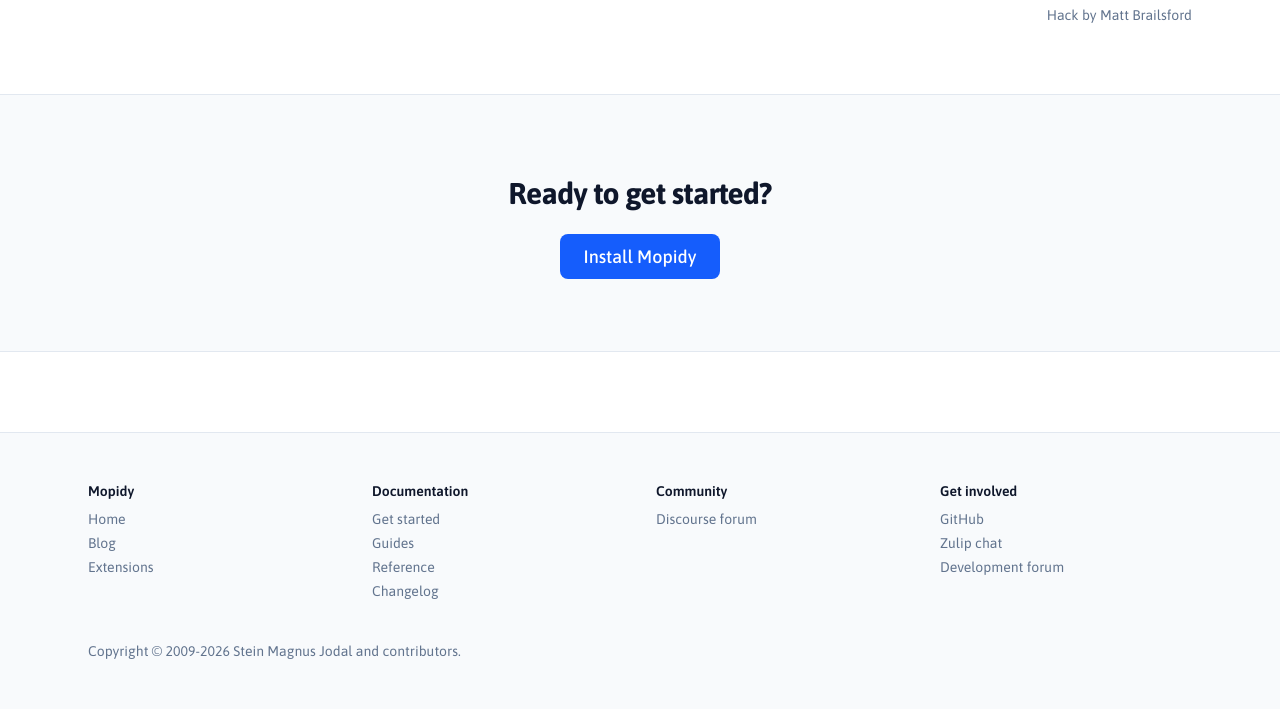
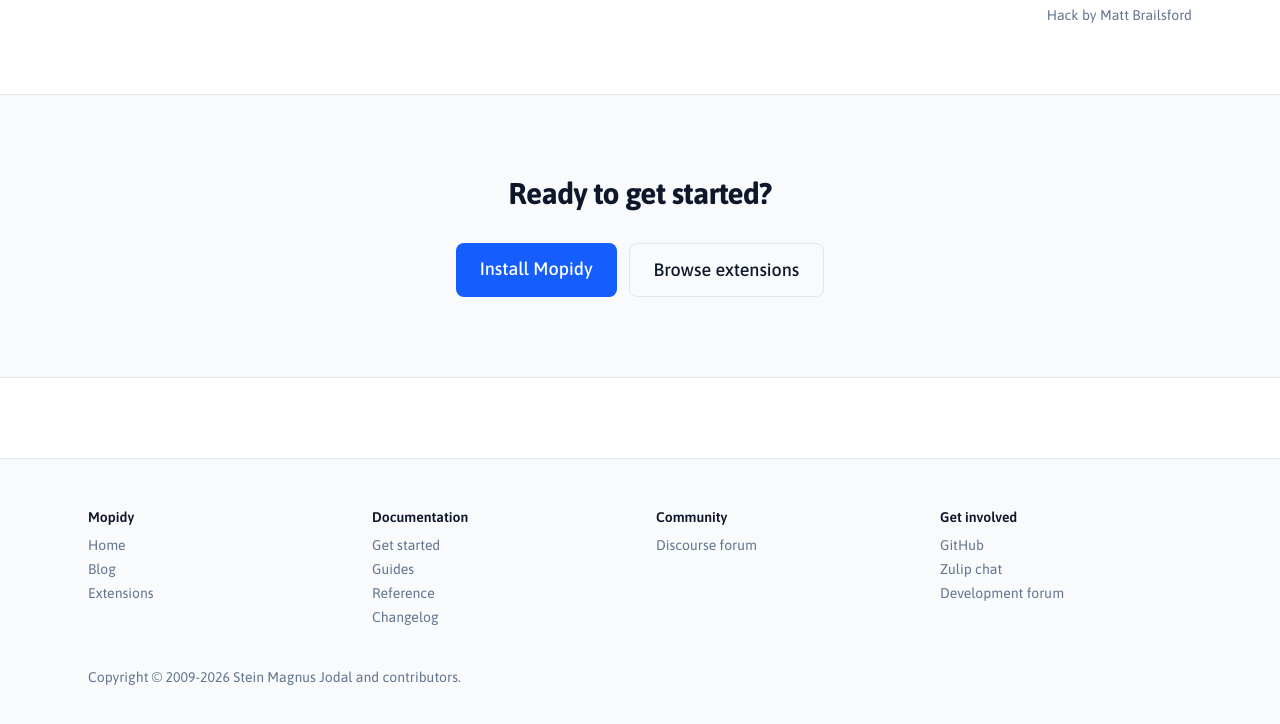
Before and after one commit to mopidy/website, a Jekyll site: the page built from index.html, in a window 1280 px wide and 900 px high, scrolled down 2811 px, cut to the strip 165-889 px from the top of the window. Built offline with Jekyll 4.4.1, drawn with Linux system fonts in a browser that asks for light colours; comment, search, counter and statistics services are not loaded.

Commit message:
feat: Link to the extensions from the bottom call to action

```diff
--- a/index.html
+++ b/index.html
@@ -197,10 +197,13 @@
 
     <h2 class="text-3xl font-bold tracking-tight text-fg-strong">Ready to get started?</h2>
 
-    <div class="mt-8">
+    <div class="mt-8 flex flex-wrap justify-center gap-3">
       <a href="https://docs.mopidy.com/stable/"
         class="rounded-lg bg-blue-600 px-6 py-3 text-lg font-medium text-white hover:bg-blue-500">
         Install Mopidy</a>
+      <a href="/ext/"
+        class="rounded-lg border border-border px-6 py-3 text-lg font-medium text-fg-strong hover:border-accent">
+        Browse extensions</a>
     </div>
 
   </div>
```
